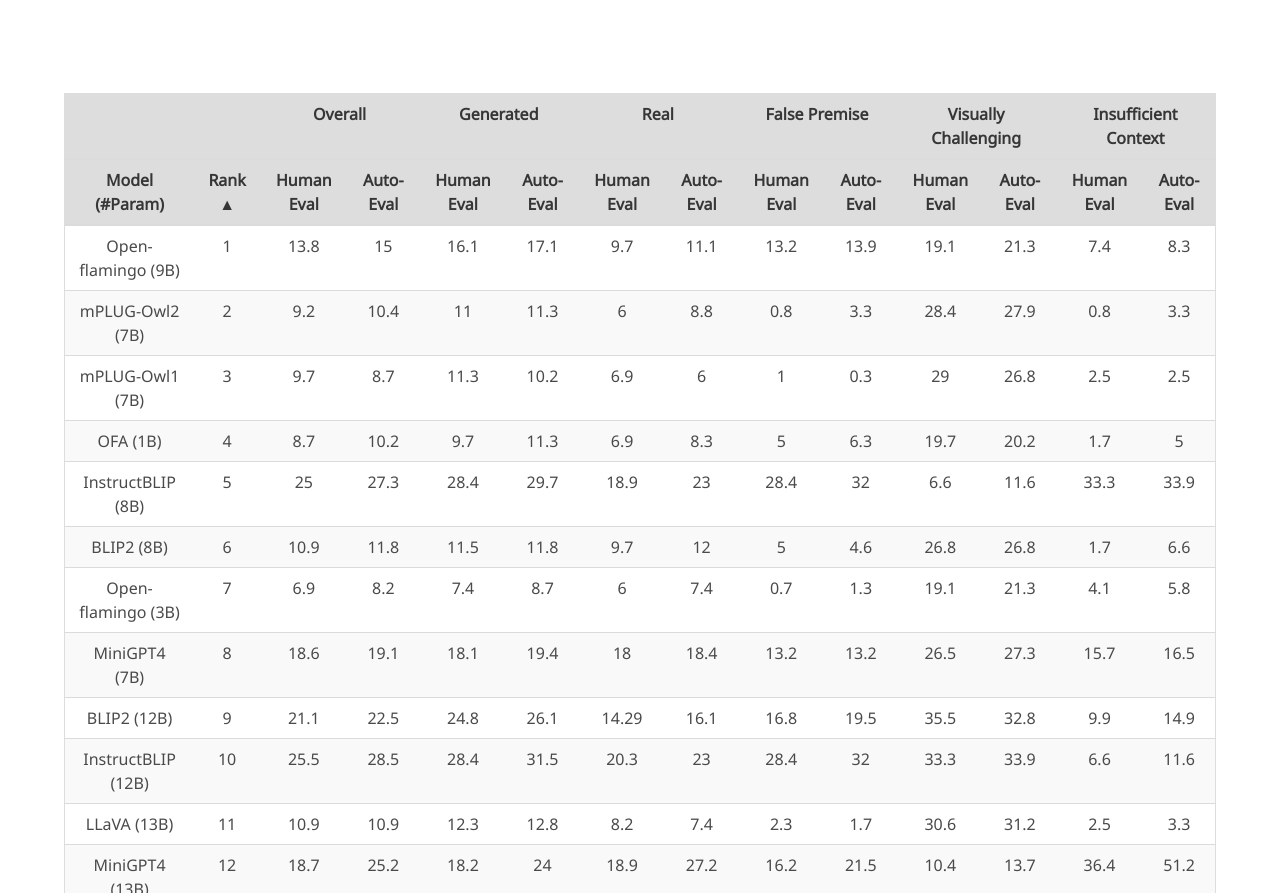
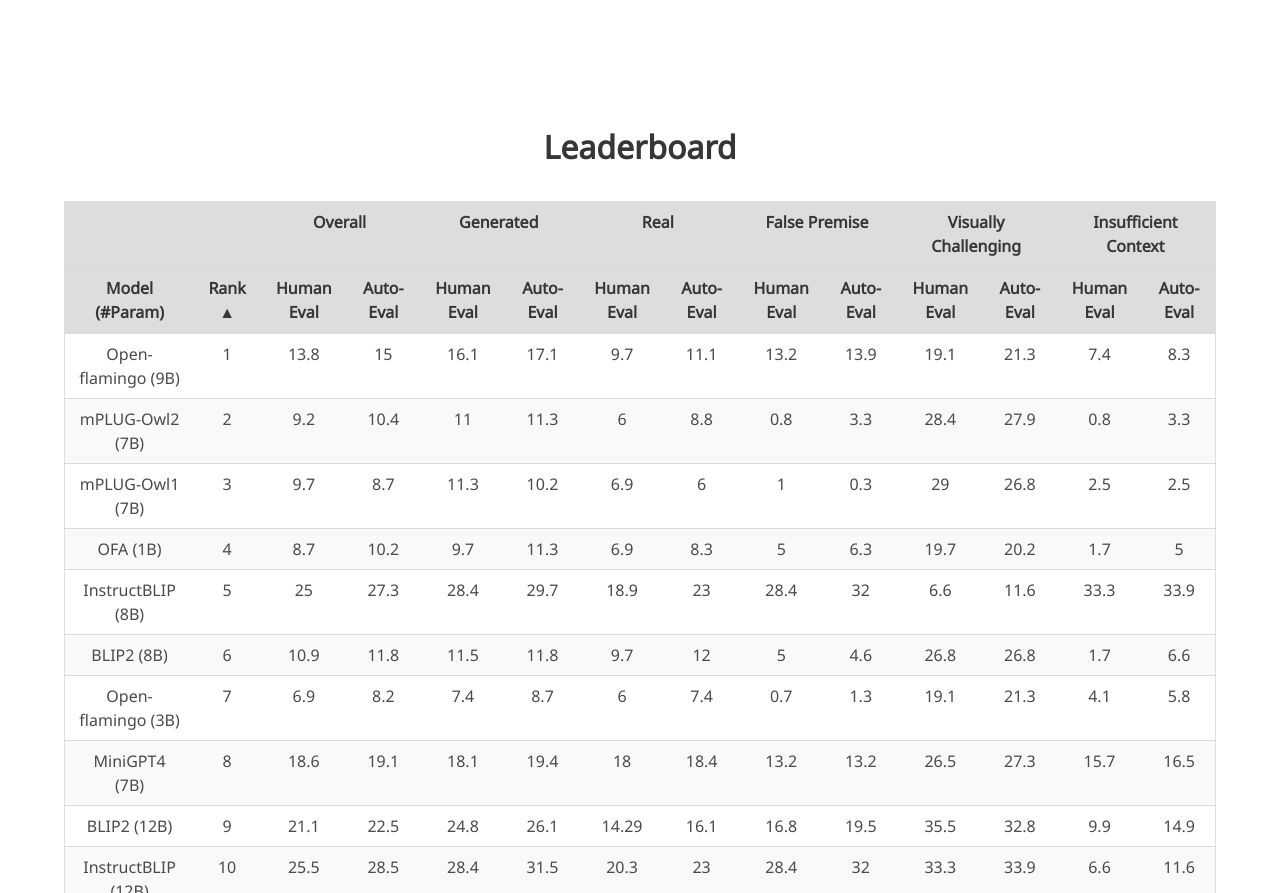
Before and after one commit to HaloQuest/haloquest.github.io, a plain HTML site: page index.html in a window 1280 px wide. Shown: the part 3024-3917 px from the top of the page. Drawn offline with nearby package versions, Linux system fonts and the light colour scheme; some icons are missing; a web font is replaced by a local one.

Commit message:
Add leaderboard title

```diff
--- a/index.html
+++ b/index.html
@@ -260,6 +260,13 @@
   </div>
 </section>
 
+<section class="section">
+  <div class="container is-max-desktop">
+    <div class="columns is-centered has-text-centered">
+      <h2 class="title is-3">Leaderboard</h2>
+    </div>
+  </div>
+</section>
 <section>
   <div class="container"><div class="columns is-centered"><div class="column is-full has-text-centered content">
     <table id="leaderboard">
```
